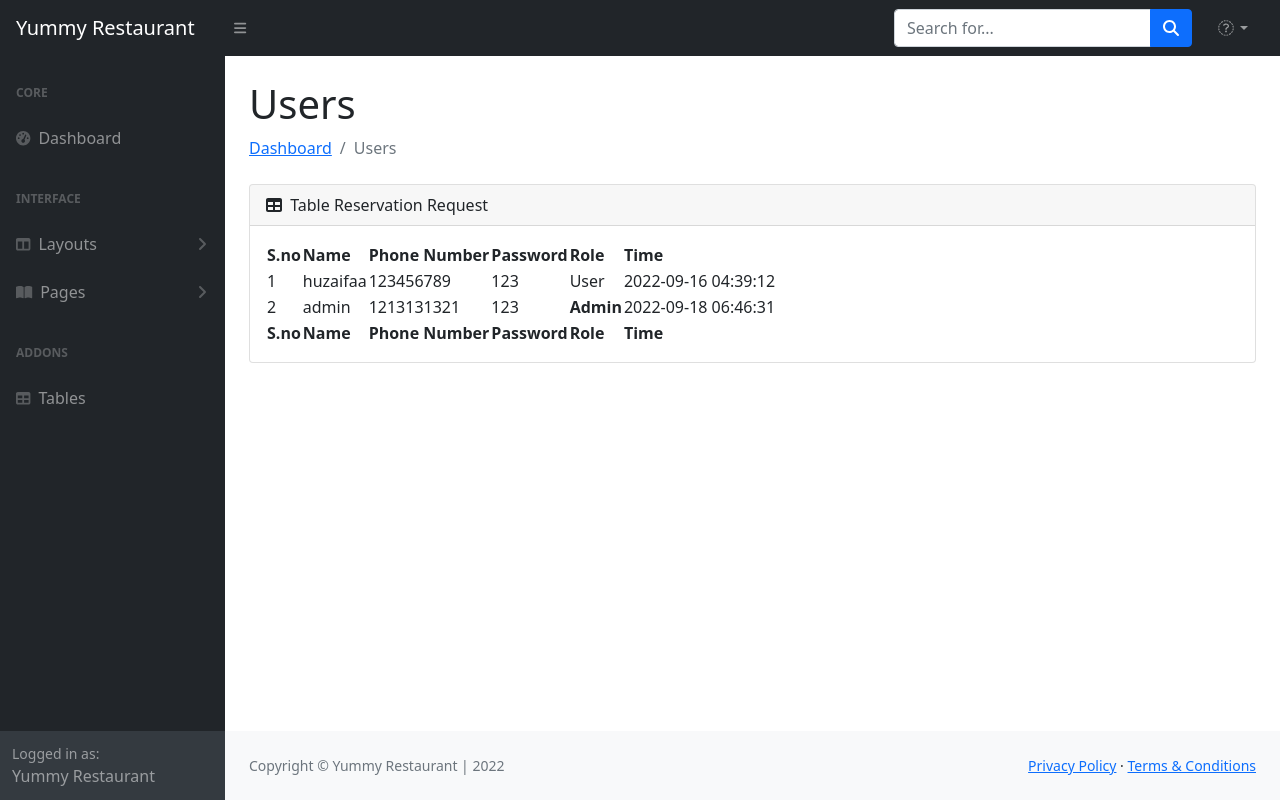
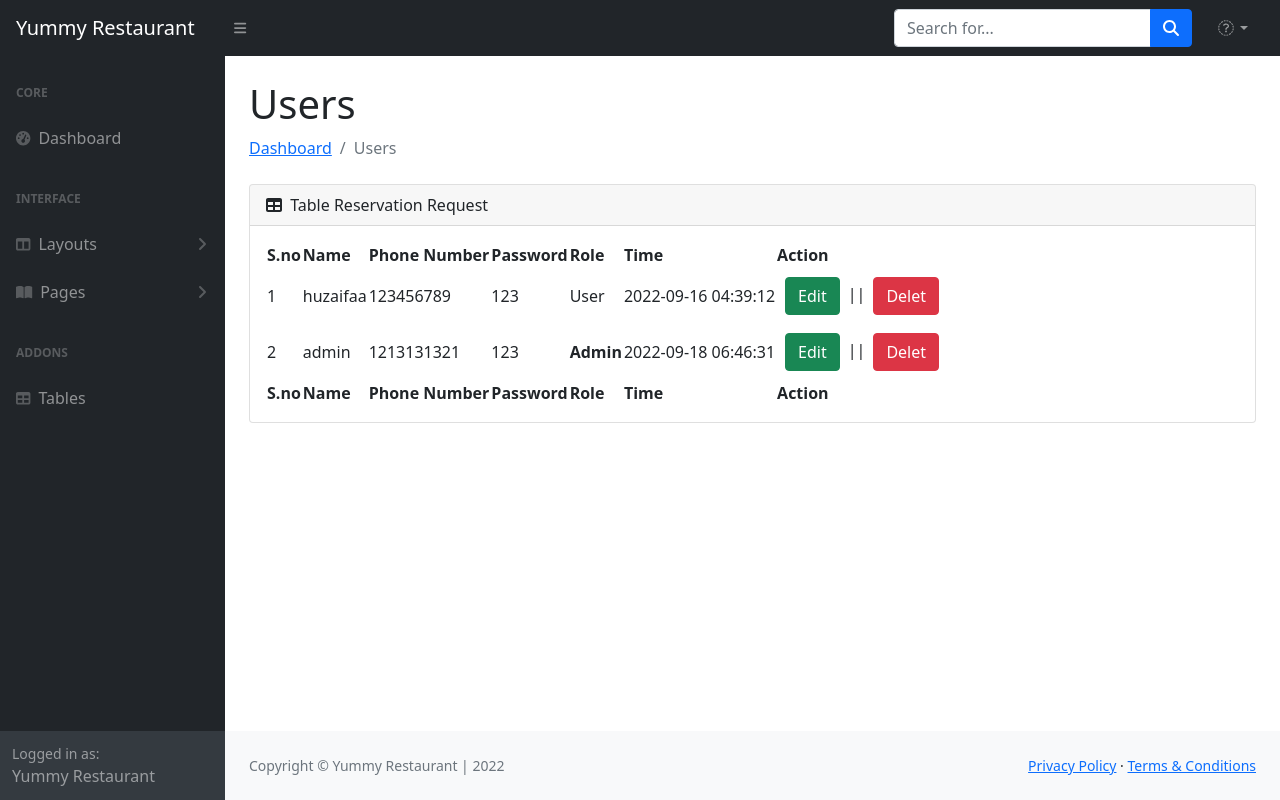
Before and after one commit to Huzaifa9181/restaurant, a PHP site: page /admin_panel/php/users.php in a window 1280 px wide. Run offline with PHP 8.4, Linux system fonts and the light colour scheme; a user stored in the database is signed in; data comes from the database, SQL or seed files in the repository; some libraries are stand-ins or nearby versions.

Commit message:
fetch users data for admin functionality

```diff
--- a/admin_panel/php/users.php
+++ b/admin_panel/php/users.php
@@ -5,11 +5,11 @@
     }else{
         header("Location: login.html");
     }
-
 ?>
 
 <!DOCTYPE html>
 <html lang="en">
+
 <head>
     <meta charset="utf-8" />
     <meta http-equiv="X-UA-Compatible" content="IE=edge" />
@@ -20,28 +20,38 @@
     <link href="https://cdn.jsdelivr.net/npm/simple-datatables@latest/dist/style.css" rel="stylesheet" />
     <link href="../css/styles.css" rel="stylesheet" />
     <script src="https://use.fontawesome.com/releases/v6.1.0/js/all.js" crossorigin="anonymous"></script>
+    <script src="https://code.jquery.com/jquery-3.6.1.js"></script>
+
+
 </head>
+
 <body class="sb-nav-fixed">
     <nav class="sb-topnav navbar navbar-expand navbar-dark bg-dark">
         <!-- Navbar Brand-->
         <a class="navbar-brand ps-3" href="../index.php">Yummy Restaurant</a>
         <!-- Sidebar Toggle-->
-            <button class="btn btn-link btn-sm order-1 order-lg-0 me-4 me-lg-0" id="sidebarToggle" href="#!"><i class="fas fa-bars"></i></button>
+        <button class="btn btn-link btn-sm order-1 order-lg-0 me-4 me-lg-0" id="sidebarToggle" href="#!"><i
+                class="fas fa-bars"></i></button>
         <!-- Navbar Search-->
         <form class="d-none d-md-inline-block form-inline ms-auto me-0 me-md-3 my-2 my-md-0">
             <div class="input-group">
-                    <input class="form-control" type="text" placeholder="Search for..." aria-label="Search for..." aria-describedby="btnNavbarSearch" />
-                    <button class="btn btn-primary" id="btnNavbarSearch" type="button"><i class="fas fa-search"></i></button>
+                <input class="form-control" type="text" placeholder="Search for..." aria-label="Search for..."
+                    aria-describedby="btnNavbarSearch" />
+                <button class="btn btn-primary" id="btnNavbarSearch" type="button"><i
+                        class="fas fa-search"></i></button>
             </div>
         </form>
         <!-- Navbar-->
         <ul class="navbar-nav ms-auto ms-md-0 me-3 me-lg-4">
             <li class="nav-item dropdown">
-                    <a class="nav-link dropdown-toggle" id="navbarDropdown" href="#" role="button" data-bs-toggle="dropdown" aria-expanded="false"><i class="fas fa-Users fa-fw"></i></a>
+                <a class="nav-link dropdown-toggle" id="navbarDropdown" href="#" role="button" data-bs-toggle="dropdown"
+                    aria-expanded="false"><i class="fas fa-Users fa-fw"></i></a>
                 <ul class="dropdown-menu dropdown-menu-end" aria-labelledby="navbarDropdown">
                     <li><a class="dropdown-item" href="#!">Settings</a></li>
                     <li><a class="dropdown-item" href="#!">Activity Log</a></li>
-                        <li><hr class="dropdown-divider" /></li>
+                    <li>
+                        <hr class="dropdown-divider" />
+                    </li>
                     <li><a class="dropdown-item" href="php/logout.php?logout=true">Logout</a></li>
                 </ul>
             </li>
@@ -58,40 +68,50 @@
                             Dashboard
                         </a>
                         <div class="sb-sidenav-menu-heading">Interface</div>
-                            <a class="nav-link collapsed" href="#" data-bs-toggle="collapse" data-bs-target="#collapseLayouts" aria-expanded="false" aria-controls="collapseLayouts">
+                        <a class="nav-link collapsed" href="#" data-bs-toggle="collapse"
+                            data-bs-target="#collapseLayouts" aria-expanded="false" aria-controls="collapseLayouts">
                             <div class="sb-nav-link-icon"><i class="fas fa-columns"></i></div>
                             Layouts
                             <div class="sb-sidenav-collapse-arrow"><i class="fas fa-angle-down"></i></div>
                         </a>
-                            <div class="collapse" id="collapseLayouts" aria-labelledby="headingOne" data-bs-parent="#sidenavAccordion">
+                        <div class="collapse" id="collapseLayouts" aria-labelledby="headingOne"
+                            data-bs-parent="#sidenavAccordion">
                             <nav class="sb-sidenav-menu-nested nav">
                                 <a class="nav-link" href="layout-static.html">Static Navigation</a>
                                 <a class="nav-link" href="layout-sidenav-light.html">Light Sidenav</a>
                             </nav>
                         </div>
-                            <a class="nav-link collapsed" href="#" data-bs-toggle="collapse" data-bs-target="#collapsePages" aria-expanded="false" aria-controls="collapsePages">
+                        <a class="nav-link collapsed" href="#" data-bs-toggle="collapse" data-bs-target="#collapsePages"
+                            aria-expanded="false" aria-controls="collapsePages">
                             <div class="sb-nav-link-icon"><i class="fas fa-book-open"></i></div>
                             Pages
                             <div class="sb-sidenav-collapse-arrow"><i class="fas fa-angle-down"></i></div>
                         </a>
-                            <div class="collapse" id="collapsePages" aria-labelledby="headingTwo" data-bs-parent="#sidenavAccordion">
+                        <div class="collapse" id="collapsePages" aria-labelledby="headingTwo"
+                            data-bs-parent="#sidenavAccordion">
                             <nav class="sb-sidenav-menu-nested nav accordion" id="sidenavAccordionPages">
-                                    <a class="nav-link collapsed" href="#" data-bs-toggle="collapse" data-bs-target="#pagesCollapseAuth" aria-expanded="false" aria-controls="pagesCollapseAuth">
+                                <a class="nav-link collapsed" href="#" data-bs-toggle="collapse"
+                                    data-bs-target="#pagesCollapseAuth" aria-expanded="false"
+                                    aria-controls="pagesCollapseAuth">
                                     Authentication
                                     <div class="sb-sidenav-collapse-arrow"><i class="fas fa-angle-down"></i></div>
                                 </a>
-                                    <div class="collapse" id="pagesCollapseAuth" aria-labelledby="headingOne" data-bs-parent="#sidenavAccordionPages">
+                                <div class="collapse" id="pagesCollapseAuth" aria-labelledby="headingOne"
+                                    data-bs-parent="#sidenavAccordionPages">
                                     <nav class="sb-sidenav-menu-nested nav">
                                         <a class="nav-link" href="login.html">Login</a>
                                         <a class="nav-link" href="register.html">Register</a>
                                         <a class="nav-link" href="password.html">Forgot Password</a>
                                     </nav>
                                 </div>
-                                    <a class="nav-link collapsed" href="#" data-bs-toggle="collapse" data-bs-target="#pagesCollapseError" aria-expanded="false" aria-controls="pagesCollapseError">
+                                <a class="nav-link collapsed" href="#" data-bs-toggle="collapse"
+                                    data-bs-target="#pagesCollapseError" aria-expanded="false"
+                                    aria-controls="pagesCollapseError">
                                     Error
                                     <div class="sb-sidenav-collapse-arrow"><i class="fas fa-angle-down"></i></div>
                                 </a>
-                                    <div class="collapse" id="pagesCollapseError" aria-labelledby="headingOne" data-bs-parent="#sidenavAccordionPages">
+                                <div class="collapse" id="pagesCollapseError" aria-labelledby="headingOne"
+                                    data-bs-parent="#sidenavAccordionPages">
                                     <nav class="sb-sidenav-menu-nested nav">
                                         <a class="nav-link" href="401.html">401 Page</a>
                                         <a class="nav-link" href="404.html">404 Page</a>
@@ -138,6 +158,7 @@
                                         <th>Password</th>
                                         <th>Role</th>
                                         <th>Time</th>
+                                        <th>Action</th>
                                     </tr>
                                 </thead>
                                 <tfoot>
@@ -148,6 +169,7 @@
                                         <th>Password</th>
                                         <th>Role</th>
                                         <th>Time</th>
+                                        <th>Action</th>
                                     </tr>
                                 </tfoot>
                                 <tbody>
@@ -169,9 +191,10 @@
                                                 echo '<td>User</td>';
                                             }
                                             echo'
-                                            <td>' . $data['time'] .'</td>
-
-                                          </tr>';
+                                            <td>' . $data['time'] .'</td>';
+                                            echo " <td><span><a data-id=".$data['id']." class='edit-btn btn btn-success my-2 mx-2' data-bs-toggle='modal' data-bs-target='#exampleModal'>Edit</a>||<a href='?delet=".$data['id']."' class='mx-2 btn btn-danger'>Delet</a></span></td>
+                                              </tr>
+                                          </tr>";
                                           $count = $count +1;
                                         }
                                     ?>
@@ -182,6 +205,9 @@
                     </div>
                 </div>
             </main>
+
+            <!-- modal -->
+
             <footer class="py-4 bg-light mt-auto">
                 <div class="container-fluid px-4">
                     <div class="d-flex align-items-center justify-content-between small">
@@ -196,9 +222,59 @@
             </footer>
         </div>
     </div>
-        <script src="https://cdn.jsdelivr.net/npm/bootstrap@5.1.3/dist/js/bootstrap.bundle.min.js" crossorigin="anonymous"></script>
+    <script src="https://cdn.jsdelivr.net/npm/bootstrap@5.1.3/dist/js/bootstrap.bundle.min.js" crossorigin="anonymous">
+    </script>
     <script src="js/scripts.js"></script>
     <script src="https://cdn.jsdelivr.net/npm/simple-datatables@latest" crossorigin="anonymous"></script>
     <script src="../js/datatables-simple-demo.js"></script>
+
+    <!-- edit modal -->
+
+    <div id="modal12"></div>
+
+
 </body>
+
 </html>
+
+<?php
+
+    if(isset($_GET['delet']) && !empty($_GET['delet']) ){
+        $id = $_GET['delet'];
+        $sql = "DELETE FROM `users` WHERE `users`.`id` = $id";
+        $result = mysqli_query($conn,$sql);
+    }
+?>
+
+<script>
+
+    $(document).ready(function() {
+        function editTable(id) {
+            $.ajax({
+                url: "ajax.php",
+                type: "POST",
+                data: {
+                    edit_id: id
+                },
+                success: function(data) {
+                    $("#modal12").html(data);
+                    // console.log(data);
+                    // $.each(data,function(key,value){
+
+                    // });
+                }
+            })
+        }
+
+
+        $(document).on("click",".edit-btn", function() {
+            var id = $(this).data('id');
+            $(".hidden_id").val(id);
+            // console.log(id);
+            editTable(id);
+
+
+        })
+
+    })
+</script>
```
Lines whose indentation alone changed are shown as unchanged.
